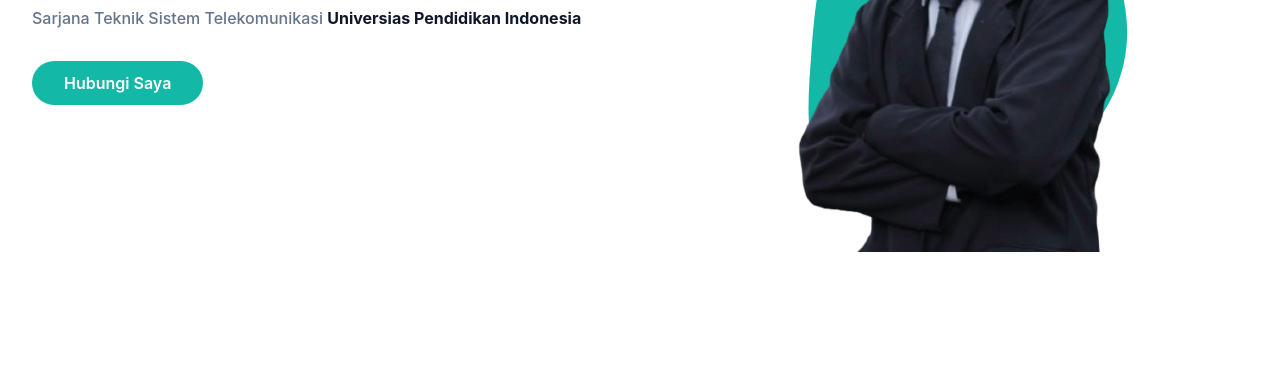
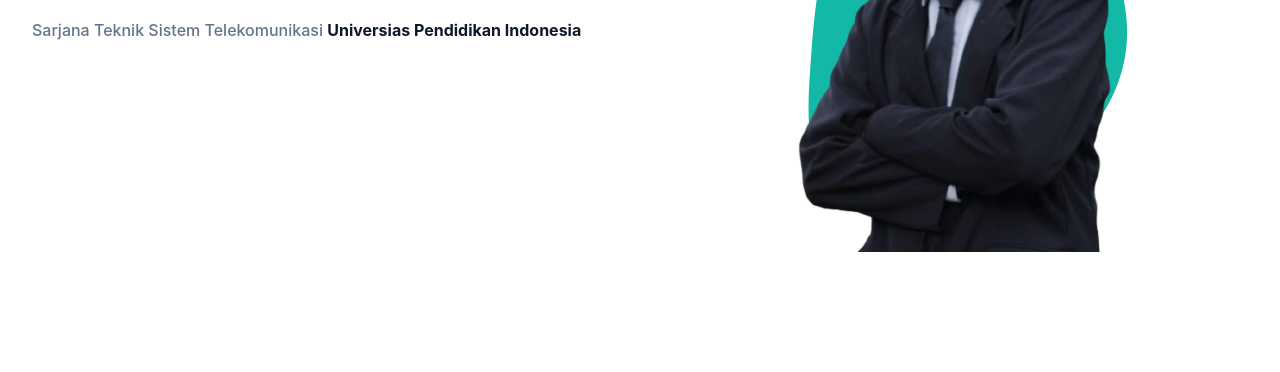
Before and after one commit to bandasubagja/bandasubagja.github.io, a website: page index.html in a window 1280 px wide. Shown: the part 428-800 px from the top of the page. Drawn offline with Linux system fonts and the light colour scheme.

Commit message:
Update Index

```diff
--- a/index.html
+++ b/index.html
@@ -77,8 +77,6 @@
             <h1 class="text-base font-semibold text-primary md:text-xl">Halo 👋, saya <span class="mt-1 block text-4xl font-bold text-dark dark:text-white lg:text-5xl">Banda Subagja</span></h1>
             <h2 class="mb-5 text-lg font-medium text-secondary lg:text-2xl">IT Support Specialist & <span class="text-dark dark:text-white">Network Operation Center</span></h2>
             <p class="mb-10 font-medium leading-relaxed text-secondary">Sarjana Teknik Sistem Telekomunikasi <span class="font-bold text-dark dark:text-white">Universias Pendidikan Indonesia</span></p>
-
-            <a href="#" class="rounded-full bg-primary py-3 px-8 text-base font-semibold text-white transition duration-300 ease-in-out hover:opacity-80 hover:shadow-lg">Hubungi Saya</a>
           </div>
           <div class="w-full self-end px-4 lg:w-1/2">
             <div class="relative mt-10 lg:right-0 lg:mt-9">
```
